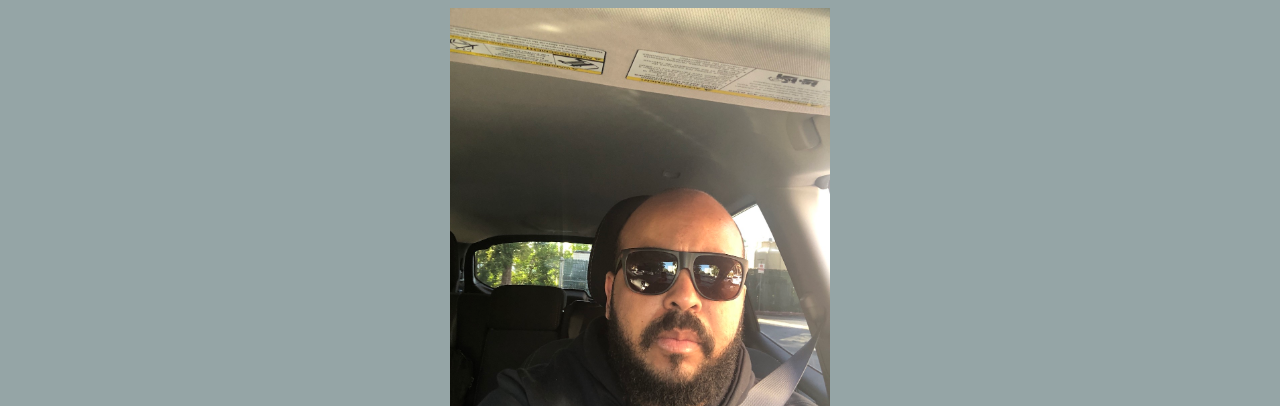
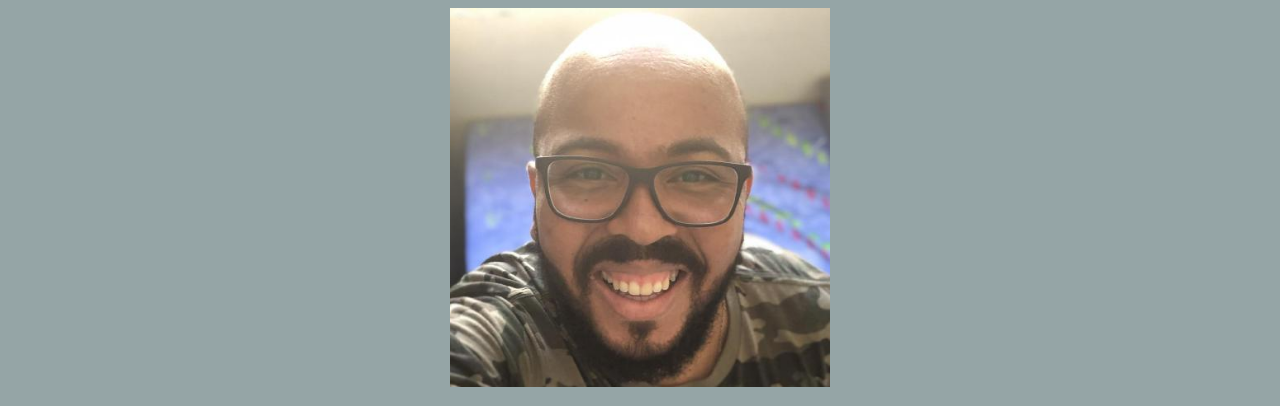
Before and after one commit to miltlima/me, a plain HTML site: page index.html in a window 1280 px wide. Shown: the top 406 px of the page. Drawn offline with Linux system fonts and the light colour scheme.

Commit message:
Alterado imagem

```diff
--- a/index.html
+++ b/index.html
@@ -10,7 +10,7 @@
     </head>
     <!-- No body colocaremos tudo que o browser irá renderizar ... ou seja, mostrar para o usuário -->
     <body class="center bg txt-type">
-        <img class="size-img" src="img/IMG_9921.jpeg" alt="">
+        <img class="size-img" src="img/me.jpeg" alt="">
         <!-- Tags para titulo: h1, h2, h3, h4, h5 e h6 -->
         <h2 class="txt-color">Milton Lima</h2>
         <!-- Tag para parágrafos -->
```
Also changed, not shown: img/me.jpeg (added).
